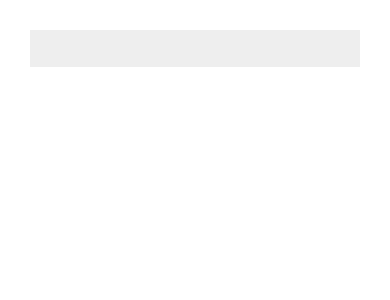
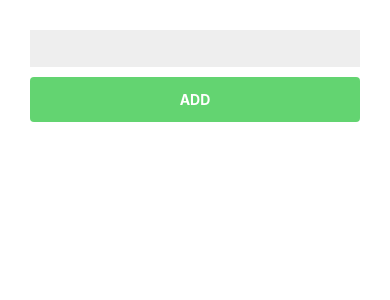
Before and after one commit to h-hiroki/react_native_todo, a React Native app: screen / in a window 390 px wide. Shown: the top 300 px of the page. Built offline with nearby package versions, Linux system fonts and the light colour scheme.

Commit message:
ボタンを配置した

```diff
--- a/App.js
+++ b/App.js
@@ -11,6 +11,7 @@
   Text,
   View,
   TextInput,
+  TouchableOpacity,
 } from 'react-native';
 
 type Props = {};
@@ -30,6 +31,9 @@
           style={styles.form}
           onChangeText={text => this.onChangeText(text)}
         />
+        <TouchableOpacity style={styles.addButton}>
+          <Text style={styles.addButtonText}>ADD</Text>
+        </TouchableOpacity>
       </View>
     );
   }
@@ -44,4 +48,15 @@
     backgroundColor: '#EEE',
     padding: 10,
   },
+  addButton: {
+    backgroundColor: '#63D471',
+    padding: 14,
+    borderRadius: 4,
+    marginTop: 10,
+  },
+  addButtonText: {
+    color: '#FFF',
+    textAlign: 'center',
+    fontWeight: 'bold',
+  },
 });
```
